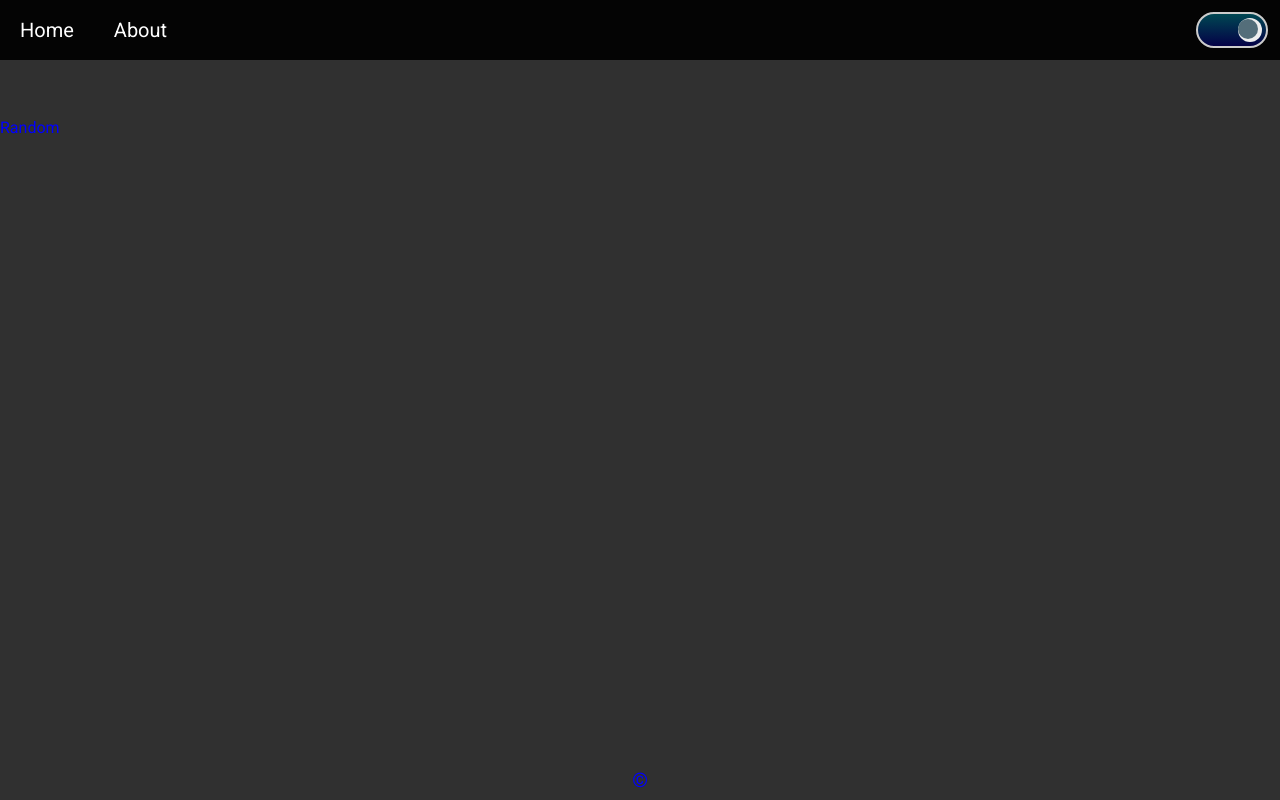
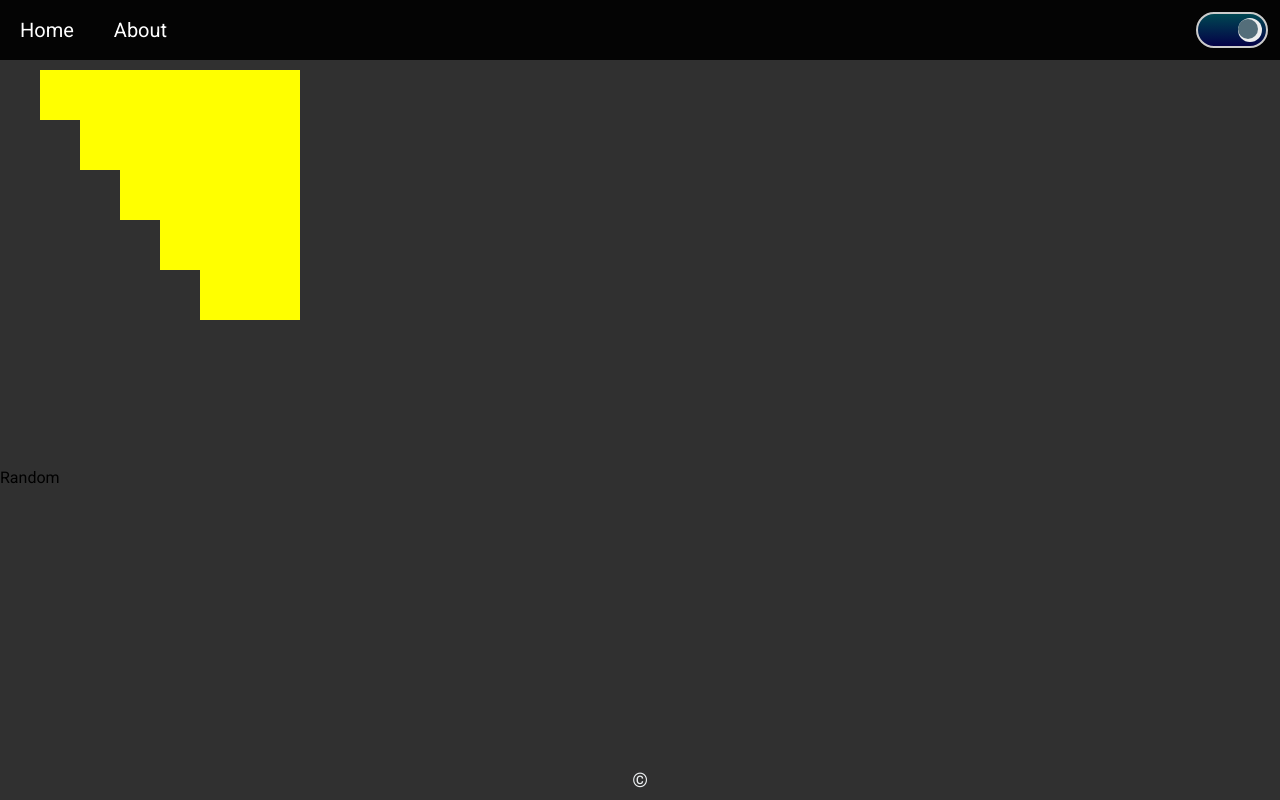
Before and after one commit to rahulkadukar/react-charts-d3js, a React app: page / in a window 1280 px wide. Built offline with nearby package versions, Linux system fonts and the light colour scheme.

Commit message:
Creating a basic bar chart

```diff
--- a/package.json
+++ b/package.json
@@ -43,7 +43,8 @@
     "bunyan": "^1.8.13",
     "bunyan-middleware": "^1.0.0",
     "compression": "^1.7.4",
-    "d3": "^5.16.0",
+    "d3-scale": "^3.2.1",
+    "d3-selection": "^1.4.1",
     "react": "^16.12.0",
     "react-dom": "^16.12.0",
     "react-router-dom": "^5.2.0",
--- a/src/pages/Index.js
+++ b/src/pages/Index.js
@@ -1,5 +1,20 @@
 import React, { Component } from 'react'
-import {select, selectAll} from 'd3-selection';
+import {
+  select as d3select,
+  selectAll
+} from 'd3-selection';
+import {
+  scaleLinear as d3scaleLinear
+} from 'd3-scale';
+
+
+const data = [
+  {k: "A", v: 1},
+  {k: "B", v: 2},
+  {v: 3},
+  {v: 4},
+  {v: 5}
+]
 
 class Index extends Component {
   constructor(props) {
@@ -13,18 +28,33 @@ class Index extends Component {
 
   createD3Chart() {
     const node = this.node
+    const width = 1000
+    const height = 400
 
-    const svg = select(node)
-      .attr("width", 50)
-      .attr("height", 50)
+    const xAxisScale = d3scaleLinear()
+      .domain([0, data.length])
+      .range([0, width])
 
-    selectAll("p").style("color", "blue");
+    const svgabc = d3select(node)
+        .append("svg")
+        .attr("width", width)
+        .attr("height", height)
+        .selectAll("rect")
+        .data(data)
+        .enter()
+        .append("rect")
+        .attr("width", 100)
+        .attr("height", (d, i) => d.v * 50)
+        .attr("x", (d, i) => d.v * 40)
+        .style("fill", "yellow")
+
+
   }
 
   render() {
     return (
       <div className="container" style={{marginTop: '10px'}}>
-        <svg className="d3-class" ref={node => this.node = node}></svg>
+        <div className="d3-class" ref={node => this.node = node}></div>
         <p>Random</p>
       </div>
     );
```
Also changed, not shown: 2 other files (tests, documents, lock files or other folders).
